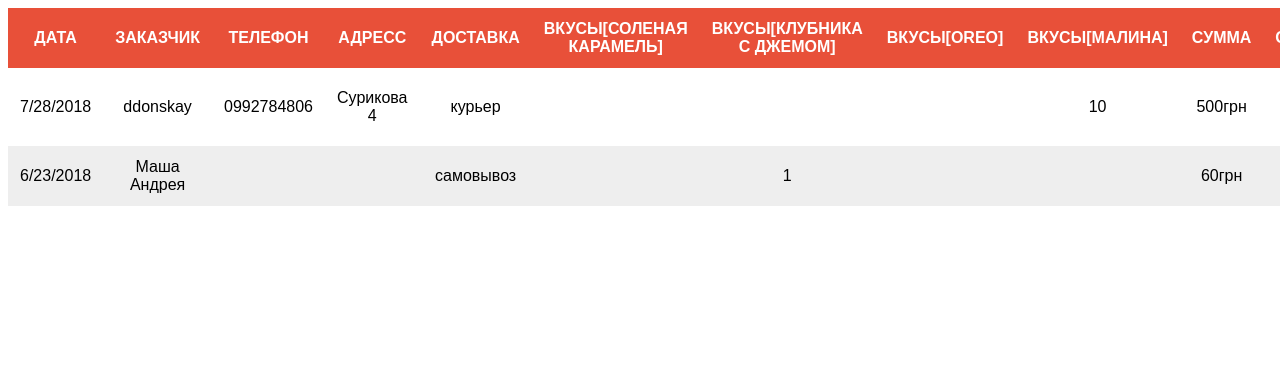
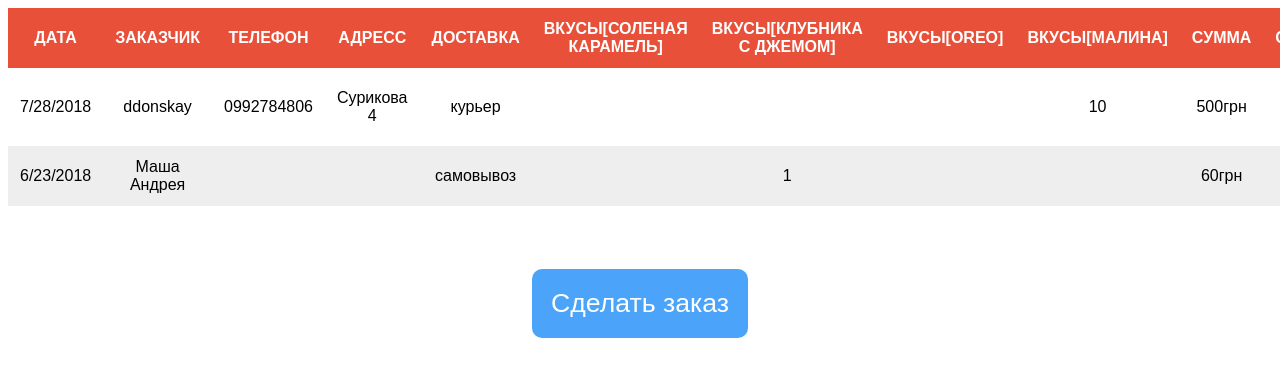
Before and after one commit to Alex4747/Charivniy-Zefir, a plain HTML site: page index.html in a window 1280 px wide. Shown: the top 376 px of the page. Drawn offline with Linux system fonts and the light colour scheme.

Commit message:
order.html

```diff
--- a/index.html
+++ b/index.html
@@ -49,5 +49,9 @@
     <td></td>
     <td></td>
   </tr>
- </table></body>
+ </table>
+ <form>
+	<input type="button" value="Сделать заказ" onclick="javascript:window.location='order.html'"/>
+</form>
+</body>
 </html>
--- a/style.css
+++ b/style.css
@@ -11,3 +11,18 @@ th {
 .zebra tr:nth-child(odd) {
 	background: #eeeeee;
 }
+
+form {
+	text-align: center;
+	margin-top: 5%;
+}
+
+input {
+    background-color: #4ba4f9;
+	color: white;
+	font-family: arial;
+	padding: 1.5%;
+	border-radius: 10px;
+	border: 0;
+	font-size: 20pt;
+}
```
Also changed, not shown: order.html (added, +13 -0 lines).
